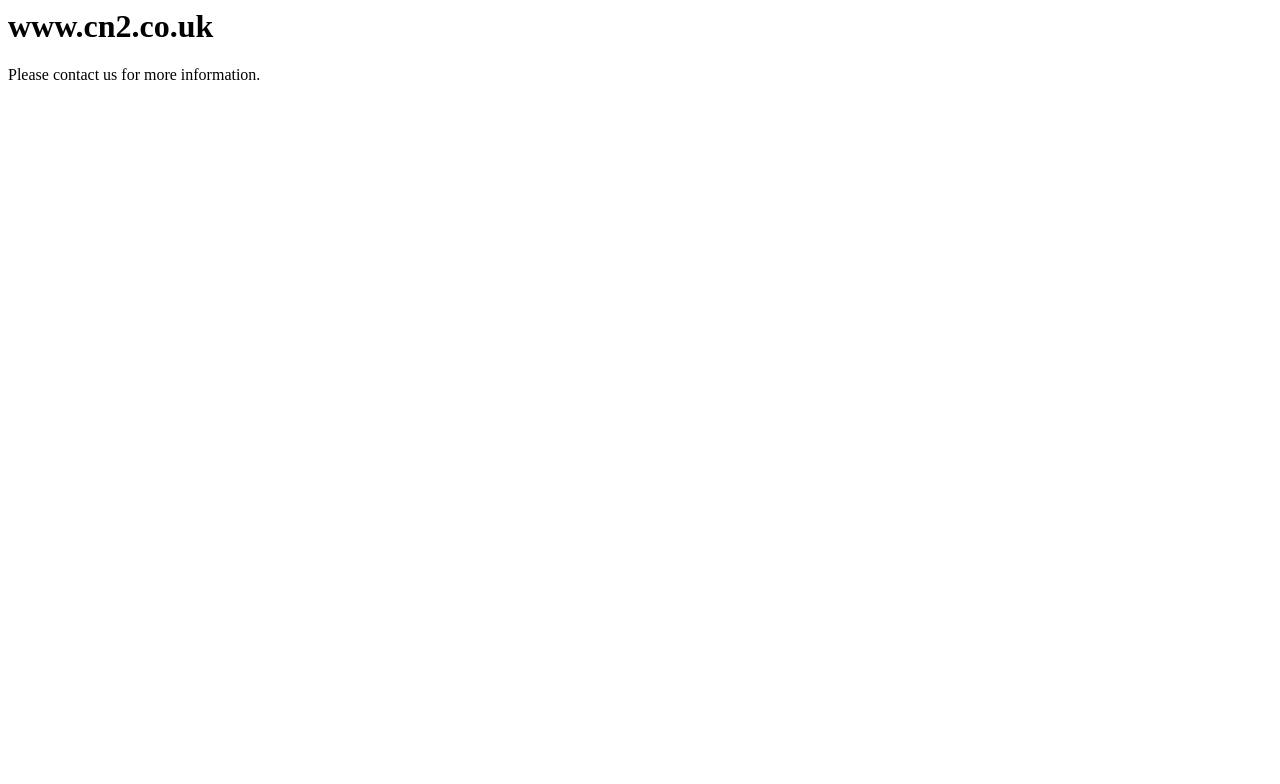
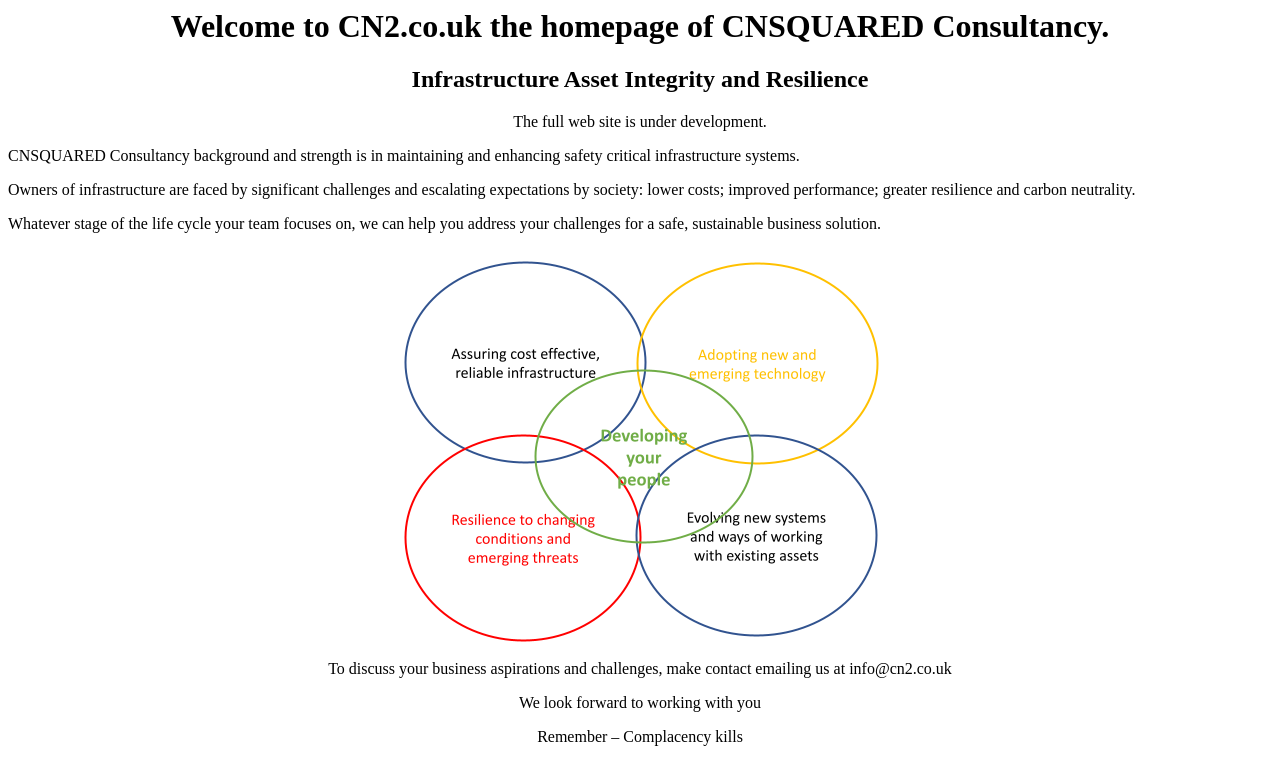
Before and after one commit to jcm-systems/cn2-website, a plain HTML site: page index.html in a window 1280 px wide. Drawn offline with Linux system fonts and the light colour scheme.

Commit message:
Add new text and image

```diff
--- a/index.html
+++ b/index.html
@@ -1,6 +1,27 @@
 <html>
 <body>
-	<h1>www.cn2.co.uk</h1>
-	<p>Please contact us for more information.</p>
+
+	<center>
+	<h1>Welcome to CN2.co.uk the homepage of CNSQUARED Consultancy.</h1>
+	<h2>Infrastructure Asset Integrity and Resilience</h2>
+
+	<p>The full web site is under development.</p>
+	</center>
+
+	<p>CNSQUARED Consultancy background and strength is in maintaining and enhancing safety critical infrastructure systems.</p>
+
+	<p>Owners of infrastructure are faced by significant challenges and escalating expectations by society: lower costs; improved performance; greater resilience and carbon neutrality.</p>
+
+	<p>Whatever stage of the life cycle your team focuses on, we can help you address your challenges for a safe, sustainable business solution.</p>
+
+	<center>
+	<img src="image.png">
+	<p>To discuss your business aspirations and challenges, make contact emailing us at info@cn2.co.uk</p>
+
+	<p>We look forward to working with you</p>
+
+	<p>Remember – Complacency kills</p>
+	<center>
+
 </body>
 </html>
```
Also changed, not shown: image.png (added).
